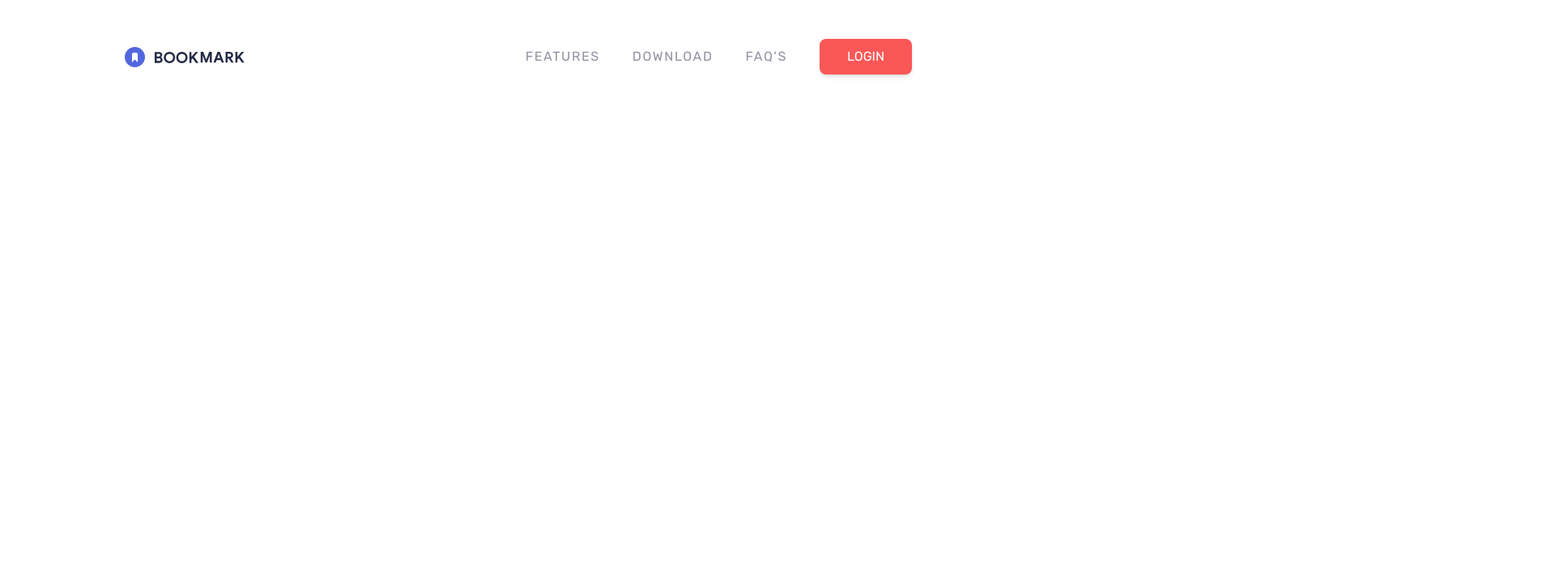
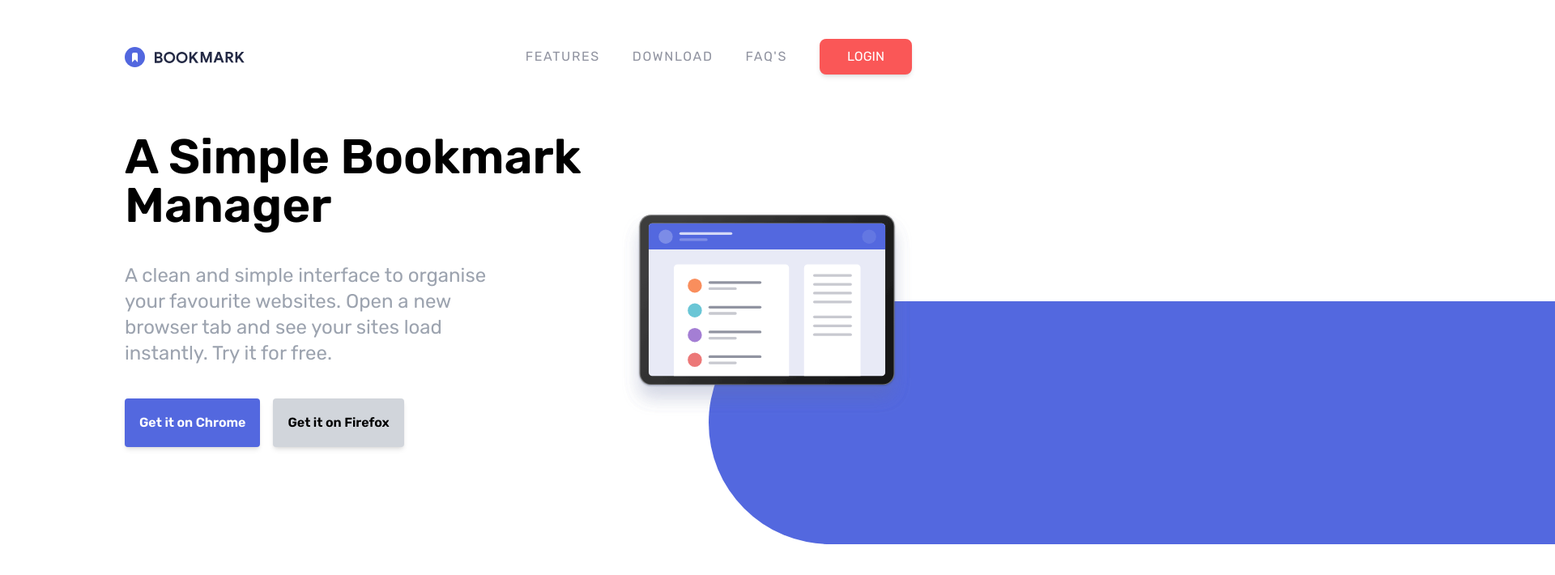
Before and after one commit to GazzaJ/bookmark-manager, a website: page index.html in a window 1280 px wide. Shown: the top 710 px of the page at 81% size, 1920 px wide, since content can reach past the window. Drawn offline with Linux system fonts and the light colour scheme.

Commit message:
FEAT: Added the Hero section and provided a CSS directive for the background shape

```diff
--- a/index.html
+++ b/index.html
@@ -41,5 +41,46 @@
             </div>
         </div>
     </nav>
+    <!-- Hero Section -->
+    <section id="hero">
+        <!-- Image and Content Container -->
+        <div class="container flex flex-col-reverse mx-auto p-6
+        lg:flex-row lg:mb-0">
+            <!-- Content -->
+            <div class="flex flex-col space-y-10 lg:mt-16lg:w-1/2">
+                <h1 class="text-3xl font-semibold text-center
+                lg:text-6xl lg:text-left">
+                    A Simple Bookmark Manager
+                </h1>
+                <p class="max-w-md mx-auto text-lg text-center text-gray-400
+                lg:text-2xl lg:text-left lg:mt-0 lg:mx-0">
+                    A clean and simple interface to organise your favourite websites.
+                    Open a new browser tab and see your sites load instantly. Try it for free.
+                </p>
+                <!-- Button Container -->
+                <div class="flex items-center justify-center w-full space-x-4
+                lg:justify-start">
+                    <a href="#" class="p-4 text-sm font-semibold text-white
+                    bg-softBlue rounded shadow-md border-2 border-softBlue md:text-base
+                    hover:bg-white hover:text-softBlue">
+                        Get it on Chrome
+                    </a>
+                    <a href="#" class="p-4 text-sm font-semibold text-black
+                    bg-gray-300 rounded shadow-md border-2 border-gray-300 md:text-base
+                    hover:bg-white hover:text-gray-600">
+                        Get it on Firefox
+                    </a>
+                </div>
+            </div>
+            <!-- Image -->
+            <div class="relative mx-auto lg:mx-0 lg:mb-0 lg:w-1/2">
+                <div class="bg-hero"></div>
+                <img
+                    src="images/illustration-hero.svg"
+                    alt="Hero images"
+                    class="relative z-10 lg:top-24 xl:top-0 overflow-x-visible">
+            </div>
+        </div>
+    </section>
 </body>
 </html>
--- a/input.css
+++ b/input.css
@@ -1,3 +1,13 @@
 @tailwind base;
 @tailwind components;
 @tailwind utilities;
+
+@media(min-width: 1020px) {
+    .bg-hero {
+        width: 2000px;
+        height: 300px;
+        left: 30%;
+        @apply absolute rounded-l-full top-52 bg-softBlue;
+    }
+
+}
```
Also changed, not shown: css/style.css.
